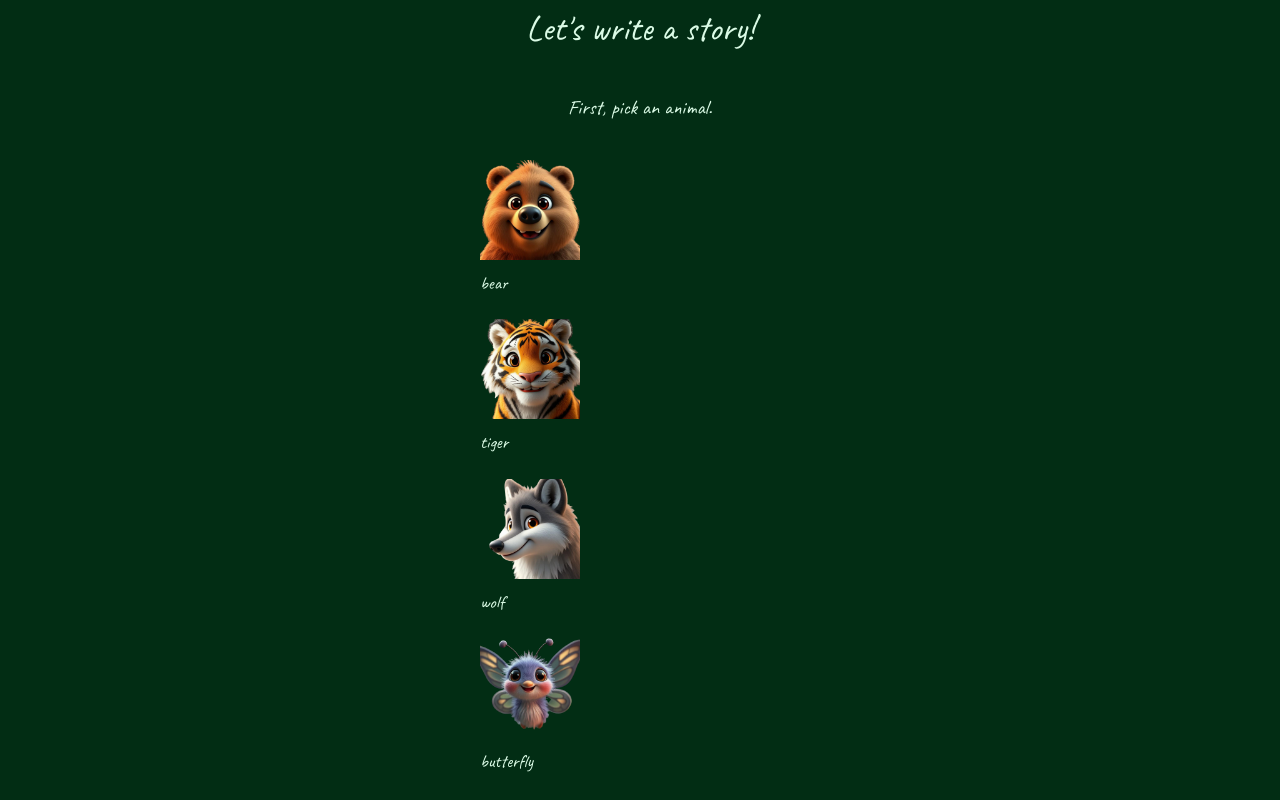
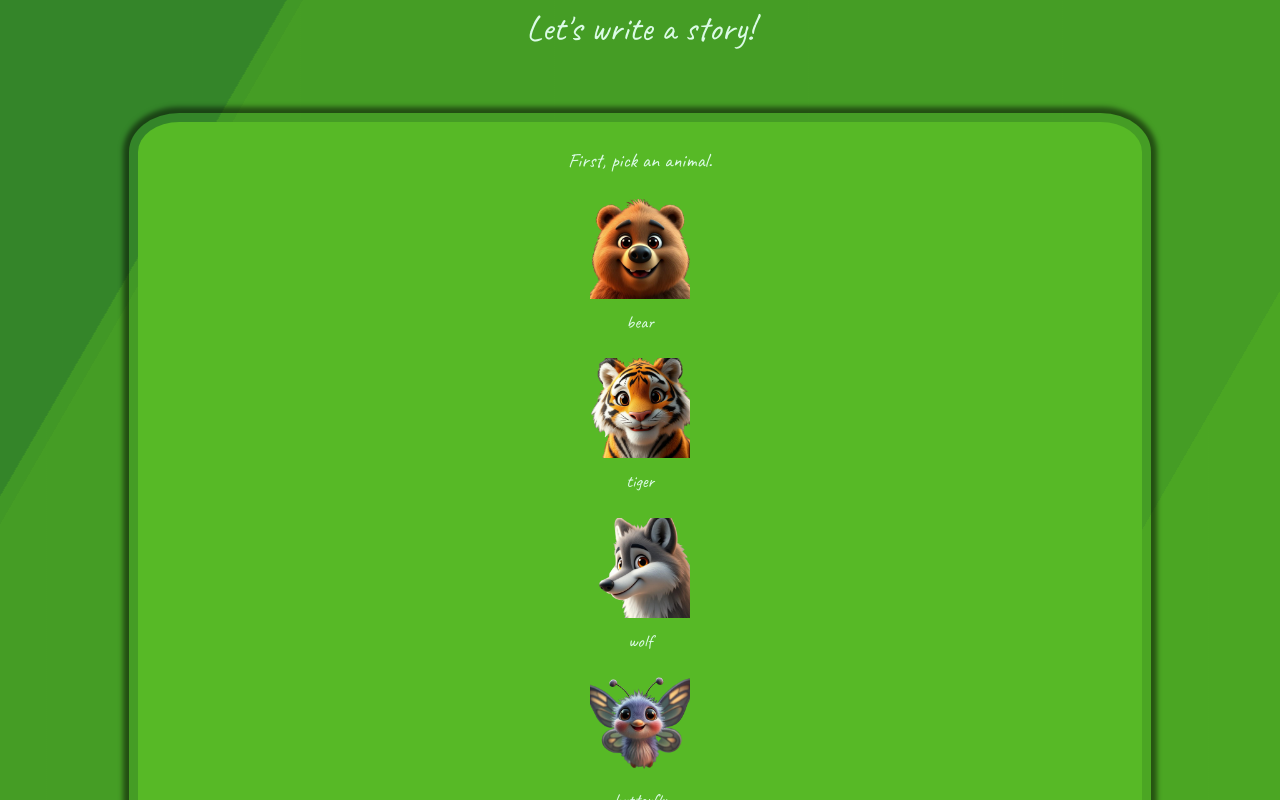
Before and after one commit to AndrewCutler/storytime, a SvelteKit app in the folder client/: page / in a window 1280 px wide. Built offline with nearby package versions, Linux system fonts and the light colour scheme.

Commit message:
added fancy-border

```diff
--- a/client/src/app.css
+++ b/client/src/app.css
@@ -37,7 +37,8 @@
 	--noise: 0;
 }
 
-html, body {
+html,
+body {
 	min-height: 100dvh;
 	height: 100%;
 	margin: 0;
@@ -81,7 +82,12 @@ h6 {
 	font-size: 1rem; /* 16px */
 }
 
-p, li, a, button, input, textarea {
+p,
+li,
+a,
+button,
+input,
+textarea {
 	font-size: 1rem; /* 16px */
 }
 
@@ -103,7 +109,7 @@ small {
 }
 
 .fade-out {
-    transition: all 0.8s ease-out;
+	transition: all 0.8s ease-out;
 	opacity: 0;
 	overflow: hidden;
 	margin: 0;
@@ -111,9 +117,55 @@ small {
 }
 
 .fade-in {
-    transition: all 0.5s ease-out;
+	transition: all 0.5s ease-out;
 	opacity: 1;
 	overflow: hidden;
 	margin: 0;
 	padding: 0;
 }
+
+/* Background */
+.bg {
+	animation: slide 30s ease-in-out infinite alternate;
+	background-image: linear-gradient(-60deg, rgb(87, 185, 38) 50%, rgb(61, 146, 44) 50%);
+	bottom: 0;
+	left: -50%;
+	opacity: 0.5;
+	position: fixed;
+	right: -50%;
+	top: 0;
+	z-index: -1;
+}
+
+.bg2 {
+	animation-direction: alternate-reverse;
+	animation-duration: 32s;
+}
+
+.bg3 {
+	animation-duration: 34s;
+}
+
+@keyframes slide {
+	0% {
+		transform: translateX(-25%);
+	}
+	100% {
+		transform: translateX(25%);
+	}
+}
+
+/* Content border */
+
+.fancy-border {
+	flex-shrink: 0;
+	margin: 20px;
+	border: calc(8px + 0.2vw) solid transparent;
+	background-origin: border-box;
+	background-clip: content-box, border-box;
+	background-size: cover;
+	box-sizing: border-box;
+	box-shadow: 0 0 5px 5px rgba(0, 0, 0, 0.5);
+	border-radius: 5% 5% 0 0;
+	background-image: var(--img-url), linear-gradient(#f9f047, #0fd850);
+}
--- a/client/src/routes/+layout.svelte
+++ b/client/src/routes/+layout.svelte
@@ -9,4 +9,12 @@
 	<meta name="description" content="Learn more about our team and mission." />
 </svelte:head>
 
-{@render children()}
+<div class="bg"></div>
+<div class="bg bg2"></div>
+<div class="bg bg3"></div>
+<div class="h-full">
+	{@render children()}
+</div>
+
+<style>
+</style>
--- a/client/src/routes/Main.svelte
+++ b/client/src/routes/Main.svelte
@@ -94,19 +94,20 @@
 
 <!-- TODO: animations. Transitions between each choice, with feedback like "Good choice", "Oh, dancing is fun!", etc. -->
 
-<div class="align-center flex flex-col gap-8 text-lg">
+<div class="flex h-full flex-col items-center gap-8 text-lg">
 	<div class="flex justify-center">
 		<h2>Let's write a story!</h2>
 	</div>
 
-	<div class="flex justify-center">{prompt}</div>
+	<div class="fancy-border max-w-4/5 h-full w-4/5" style="background-color: rgb(87, 185, 38)">
+		{#if prompt}<div class="flex justify-center py-5">{prompt}</div>{/if}
 
-	<div class="flex flex-col items-center gap-5">
+		{#if choices.length !== MAX_PROMPTS}<div class="flex flex-col items-center gap-5">
 				{#each options as option}
 					<button
 						onclick={() => makeChoice(option)}
 						class={[
-					'align-center min-w-1/4 flex max-w-md cursor-pointer flex-col gap-2 transition-transform hover:scale-110',
+							'flex min-w-[25%] max-w-md cursor-pointer flex-col items-center gap-2 transition-transform hover:scale-110',
 							{
 								'fade-out': clickedOption?.name === option.name
 							}
@@ -114,18 +115,27 @@
 					>
 						{#if option.src}
 							<div class="flex justify-center">
-						<img src={option.src} alt={option.alt} title={option.alt} width="100" height="100" />
+								<img
+									src={option.src}
+									alt={option.alt}
+									title={option.alt}
+									width="100"
+									height="100"
+								/>
 							</div>{/if}
 						<div>{option.name}</div>
 					</button>
 				{/each}
-	</div>
+			</div>{/if}
+
 		{#if loading}
 			<div class="flex justify-center">
 				<div class="p-10"><Loading /></div>
 			</div>
 		{/if}
-	<div class="whitespace-pre-wrap text-wrap p-10 text-center text-[1.25rem]">
+
+		{#if story}<div class="l whitespace-pre-wrap text-wrap p-10 text-center text-3xl/[1.5rem]">
 				{story}
+			</div>{/if}
 	</div>
 </div>
```
Lines whose indentation alone changed are shown as unchanged.
